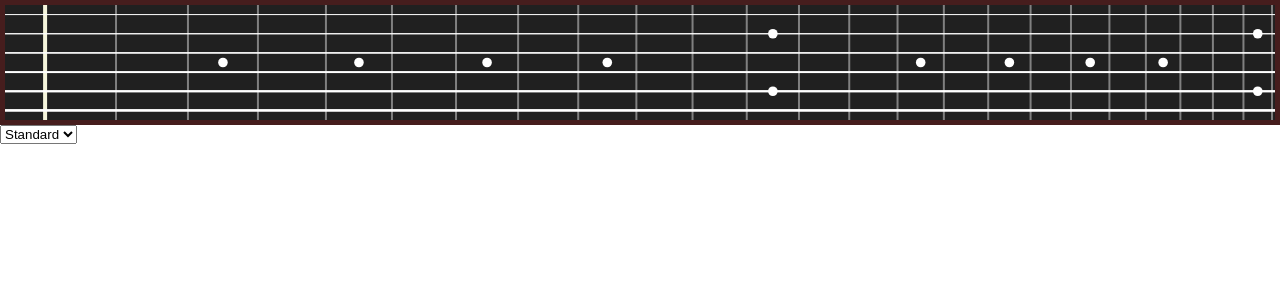
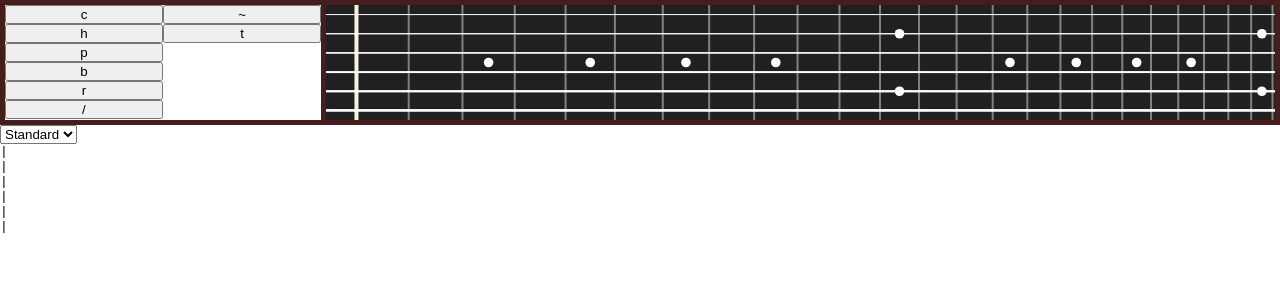
Before and after one commit to apangnathip/tab-creator, a React (Vite) app: page / in a window 1280 px wide. Shown: the top 300 px of the page. Built offline with nearby package versions, Linux system fonts and the light colour scheme.

Commit message:
Add ascii tab rendering
Ascii tab can currently only render simple fret picks without techniques

```diff
--- a/src/App.jsx
+++ b/src/App.jsx
@@ -1,27 +1,19 @@
 import { useState } from "react";
-import { Fretboard } from "./components/Fretboard";
+import { Toolbar } from "./components/Toolbar";
 import { Tabsheet } from "./components/Tabsheet";
 import "./styles.css";
 
 function App() {
-  // const [lines, setLines] = useState(Array(numStrings).fill("-"));
+  const [notation, setNotation] = useState("");
   const [fretboard, setFretboard] = useState({
     stringCount: 6,
     tuning: "E",
     fretCount: 24,
   });
 
-  const [sheetNotation, setSheetNotation] = useState("");
-
-  const addEmpty = () => {
-    setLines((currLines) => {
-      return currLines.map((line) => line + "-");
-    });
-  };
-
   return (
     <>
-      <Fretboard fretboard={fretboard} sheetNotation={sheetNotation} />
+      <Toolbar fretboard={fretboard} setNotation={setNotation} />
       <select
         value={fretboard.tuning}
         onChange={(e) =>
@@ -34,8 +26,7 @@ function App() {
         <option value="Eb">Eb</option>
         <option value="Drop-D">Drop D</option>
       </select>
-      {/* <Tabsheet lines={lines} /> */}
-      {/* <button onClick={() => addEmpty()}>Empty</button> */}
+      <Tabsheet fretboard={fretboard} notation={notation} />
     </>
   );
 }
--- a/src/components/Fretboard.jsx
+++ b/src/components/Fretboard.jsx
@@ -1,4 +1,4 @@
-import { useState, useRef, useEffect } from "react";
+import { useState, useEffect, useRef } from "react";
 import { Notes } from "./Notes";
 
 const fretWidth = 2;
@@ -58,7 +58,7 @@ const createMarkers = ({ height }, frets, { stringCount }) => {
   return markers;
 };
 
-export const Fretboard = ({ fretboard, sheetNotation }) => {
+export const Fretboard = ({ fretboard, setNotation }) => {
   const [dimension, setDimension] = useState({ width: 0, height: 0 });
   const ref = useRef(null);
 
@@ -78,7 +78,6 @@ export const Fretboard = ({ fretboard, sheetNotation }) => {
   const markers = createMarkers(dimension, frets, fretboard);
 
   return (
-    <div id="toolbar">
     <div id="fretboard-container" style={{ height: "100%" }} ref={ref}>
       <svg height="100%" width="100%">
         <rect height="100%" width="100%" fill="#202020" />
@@ -86,8 +85,7 @@ export const Fretboard = ({ fretboard, sheetNotation }) => {
         {markers}
         {strings}
       </svg>
-        <Notes fretboard={fretboard} sheetNotation={sheetNotation} fretWidth={fretWidth} frets={frets} />
-      </div>
+      <Notes fretboard={fretboard} fretWidth={fretWidth} frets={frets} setNotation={setNotation} />
     </div>
   );
 };
--- a/src/components/Notes.jsx
+++ b/src/components/Notes.jsx
@@ -26,7 +26,7 @@ const nextNote = (currNote) => {
   return nextNote + octave;
 };
 
-const createNotes = (fretboard, fretWidth, frets) => {
+const createNotes = (setNotation, fretboard, fretWidth, frets) => {
   const { fretCount, tuning, stringCount } = fretboard;
   let notes = [];
   let noteMemo = [tuningNotes[tuning]];
@@ -49,7 +49,7 @@ const createNotes = (fretboard, fretWidth, frets) => {
         noteMemo[i][j] = nextNote(noteMemo[i - 1][j]);
       }
       fret.push(
-        <div note={noteMemo[i][j]} onClick={(e) => console.log(`${j + 1}:${i}`)} style={{ width: gapWidth }} key={j}>
+        <div note={noteMemo[i][j]} onClick={(e) => setNotation((currentNotation) => `${currentNotation}${j + 1}:${i},`)} style={{ width: gapWidth }} key={j}>
           <p style={{ visibility: "hidden" }}>{noteMemo[i][j]}</p>
         </div>
       );
@@ -65,6 +65,6 @@ const createNotes = (fretboard, fretWidth, frets) => {
   return notes;
 };
 
-export const Notes = ({ fretboard, sheetNotation, fretWidth, frets }) => {
-  return <ul id="fretboard-notes">{createNotes(fretboard, fretWidth, frets)}</ul>;
+export const Notes = ({ fretboard, fretWidth, frets, setNotation }) => {
+  return <ul id="fretboard-notes">{createNotes(setNotation, fretboard, fretWidth, frets)}</ul>;
 };
--- a/src/components/Tabsheet.jsx
+++ b/src/components/Tabsheet.jsx
@@ -1,22 +1,40 @@
 // "[1:5,-,3:7,-,3:5,-,3:7,-,-,3:5,3:7,-,1:8,-,1:5]"
 // 4:0,4:h2,3:0,3:h2,3:0h2,5:0,4:2,1:0-2:1-3:2-4:2-5:0,=,=,=,=,1:0-2:1-3:2-4:2,2:1,2:h3,2:p1,2:p0,2:h1
 
-export const Tabsheet = ({ lines }) => {
-  const [width, height] = [500, 200];
+import { useEffect, useState } from "react";
 
-  function renderLine(currLine, index) {
-    return (
-      <text y={index * 20} key={index}>
-        {currLine}
-      </text>
-    );
+const readNotation = (fretboard, notation) => {
+  let rest = "-".repeat(1);
+  let lines = Array(fretboard.stringCount).fill("|");
+  let nt = notation.split(",");
+
+  for (let i = 0; i < nt.length - 1; i++) {
+    let [string, fret] = nt[i].split(":");
+
+    for (let j = 0; j < fretboard.stringCount; j++) {
+      lines[j] += rest;
+      lines[j] += j == string - 1 ? fret : "-".repeat(fret.length);
+    }
   }
 
+  return lines;
+};
+
+export const Tabsheet = ({ fretboard, notation }) => {
+  const [asciiTab, setAsciiTab] = useState([]);
+
+  useEffect(() => {
+    setAsciiTab(readNotation(fretboard, notation));
+  }, [notation]);
+
   return (
-    <div>
-      <svg width={width} height={height}>
-        {lines.map((line, i) => renderLine(line, i))}
-      </svg>
-    </div>
+    <>
+      {asciiTab.map((line, i) => (
+        <div style={{ fontFamily: "Monospace" }} key={i}>
+          {line}
+        </div>
+      ))}
+      {notation}
+    </>
   );
 };
--- /dev/null
+++ b/src/components/Techbar.jsx
@@ -0,0 +1,24 @@
+const techniques = {
+  c: "Chord",
+  h: "Hammer-on",
+  p: "Pull-off",
+  b: "Bend",
+  r: "r",
+  "/": "Slide",
+  "~": "Vibrato",
+  t: "Tap",
+};
+
+export const Techbar = ({ notation, setNotation }) => {
+  return (
+    <div id="techbar">
+      {Object.entries(techniques).map(([tech, desc]) => {
+        return (
+          <button value={tech} onClick={() => setNotation(tech)} title={desc} key={tech}>
+            {tech}
+          </button>
+        );
+      })}
+    </div>
+  );
+};
--- /dev/null
+++ b/src/components/Toolbar.jsx
@@ -0,0 +1,11 @@
+import { Fretboard } from "./Fretboard";
+import { Techbar } from "./Techbar";
+
+export const Toolbar = ({ fretboard, setNotation }) => {
+  return (
+    <div id="toolbar">
+      <Techbar setNotation={setNotation} />
+      <Fretboard fretboard={fretboard} setNotation={setNotation} />
+    </div>
+  );
+};
--- a/src/styles.css
+++ b/src/styles.css
@@ -5,13 +5,24 @@
 
 #toolbar {
   position: relative;
+  display: flex;
+  gap: 5px;
   padding: 5px;
   height: 115px;
   background-color: rgb(70, 29, 29);
 }
 
+#techbar {
+  background-color: white;
+  display: flex;
+  flex-direction: column;
+  flex-wrap: wrap;
+  flex: 1;
+}
+
 #fretboard-container {
   position: relative;
+  flex: 3;
 }
 
 #fretboard-notes {
@@ -27,3 +38,7 @@
   display: flex;
   flex-direction: column;
 }
+
+/* .techs-button {
+  width: 30px;
+} */
```
Lines whose indentation alone changed are shown as unchanged.
